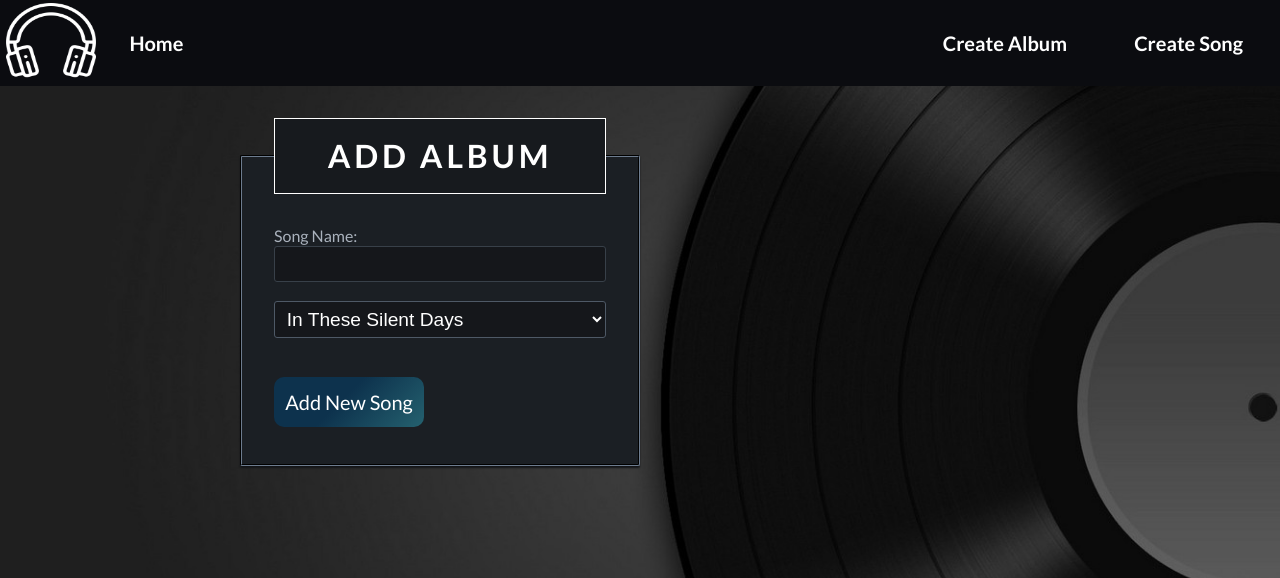
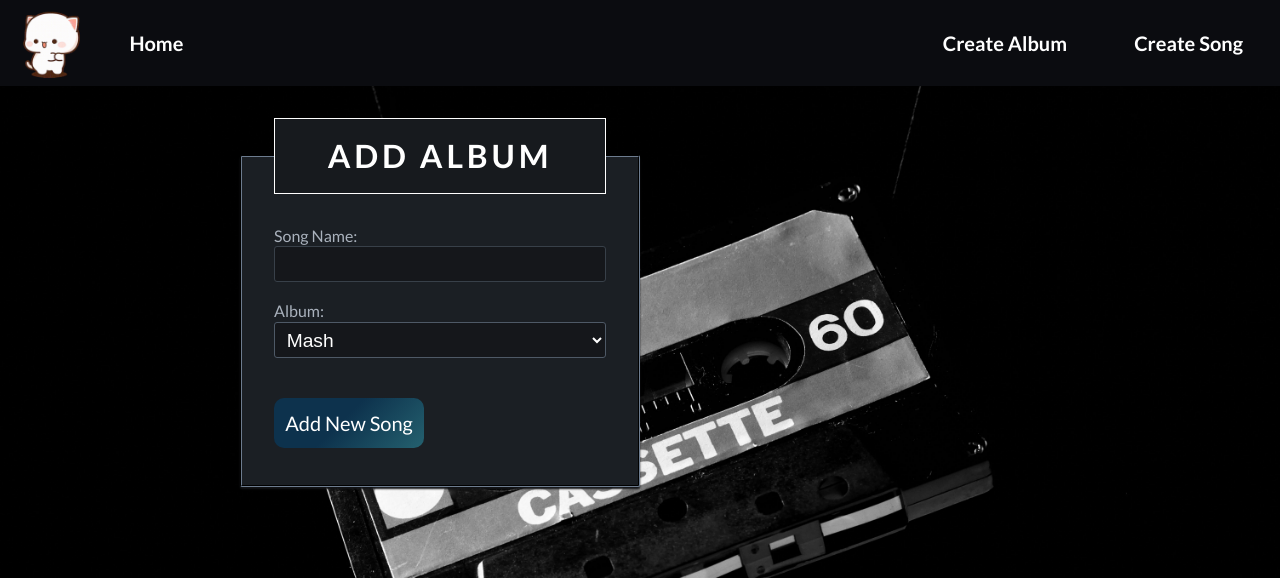
Before and after one commit to tsvtln/WebMusicPlayer, a Django app: page /song/create/ in a window 1280 px wide. Shown: the top 578 px of the page. Run offline with Django 5.2, Linux system fonts and the light colour scheme.

Commit message:
Update
- Changed background
- Imported favicon
- Cute Cat
- Bugfix on song names
- Create album logic
- Edit album logic
- Create song logic
- Django routing changes

```diff
--- /dev/null
+++ b/WebMusicPlayer/musics/forms.py
@@ -0,0 +1,80 @@
+from django import forms
+
+from WebMusicPlayer.common.session_decorator import session_decorator
+from WebMusicPlayer.musics.models import Album, Song
+from WebMusicPlayer.settings import session
+
+
+class AlbumBaseForm(forms.Form):
+    album_name = forms.CharField(
+        label='Album Name: ',
+        max_length=30,
+        required=True,
+    )
+
+    image_url = forms.URLField(
+        label='Album Image URL: ',
+        required=True,
+    )
+
+    price = forms.DecimalField(
+        label='Price: ',
+        required=True,
+        min_value=0.0,
+    )
+
+
+class AlbumCreateForm(AlbumBaseForm):
+
+    @session_decorator(session)
+    def save(self):
+        new_album = Album(
+            album_name=self.cleaned_data['album_name'],
+            image_url=self.cleaned_data['image_url'],
+            price=self.cleaned_data['price'],
+        )
+
+        session.add(new_album)
+
+
+class AlbumEditForm(AlbumBaseForm):
+
+    def save(self, album):
+        album.album_name = self.cleaned_data['album_name']
+        album.image_url = self.cleaned_data['image_url']
+        album.price = self.cleaned_data['price']
+
+
+class AlbumDeleteForm(AlbumBaseForm):
+    ...
+
+
+class SongBaseForm(forms.Form):
+    song_name = forms.CharField(
+        label='Song Name:',
+        max_length=100,
+        required=True,
+    )
+
+    album = forms.ChoiceField(
+        label='Album:',
+        choices=[],
+    )
+
+    @session_decorator(session)
+    def __init__(self, *args, **kwargs):
+        super().__init__(*args, **kwargs)
+
+        albums = session.query(Album).all()
+        self.fields['album'].choices = [(album.id, album.album_name) for album in albums]
+
+
+class SongCreateForm(SongBaseForm):
+    @session_decorator(session)
+    def save(self):
+        new_song = Song(
+            song_name=self.cleaned_data['song_name'],
+            album_id=self.cleaned_data['album'],
+        )
+
+        session.add(new_song)
--- a/WebMusicPlayer/musics/views.py
+++ b/WebMusicPlayer/musics/views.py
@@ -1,6 +1,7 @@
-from django.shortcuts import render
+from django.shortcuts import render, redirect
 
 from WebMusicPlayer.common.session_decorator import session_decorator
+from WebMusicPlayer.musics.forms import SongCreateForm, AlbumCreateForm, AlbumEditForm
 from WebMusicPlayer.musics.models import Album
 from WebMusicPlayer.settings import session
 
@@ -14,10 +15,45 @@ def index(request):
     return render(request, 'common/index.html', context)
 
 def create_album(request):
-    return render(request, 'albums/create-album.html')
 
+    if request.method == 'GET':
+        form = AlbumCreateForm()
+    else:
+        form = AlbumCreateForm(request.POST)
+
+        if form.is_valid():
+            form.save()
+            return redirect('index')
+
+    context = {
+        'form': form,
+    }
+
+    return render(request, 'albums/create-album.html', context)
+
+@session_decorator(session)
 def edit_album(request, pk: int):
-    return render(request, 'albums/edit-album.html')
+    album = session.query(Album).filter(Album.id == pk).first()
+
+    if request.method == 'GET':
+        form = AlbumEditForm(initial={
+            'album_name': album.album_name,
+            'image_url': album.image_url,
+            'price': album.price,
+        })
+
+    else:
+        form = AlbumEditForm(request.POST)
+        if form.is_valid():
+            form.save(album)
+            return redirect('index')
+
+    context = {
+        'album': album,
+        'form': form,
+    }
+
+    return render(request, 'albums/edit-album.html', context)
 
 def delete_album(request, pk: int):
     return render(request, 'albums/delete-album.html')
@@ -31,4 +67,18 @@ def album_details(request, pk: int):
     return render(request, 'albums/album-details.html', context)
 
 def create_song(request):
-    return render(request, 'songs/create-song.html')
+
+    if request.method == 'GET':
+        form = SongCreateForm()
+    else:
+        form = SongCreateForm(request.POST)
+
+        if form.is_valid():
+            form.save()
+            return redirect('index')
+
+    context = {
+        'form': form,
+    }
+
+    return render(request, 'songs/create-song.html', context)
--- a/WebMusicPlayer/settings.py
+++ b/WebMusicPlayer/settings.py
@@ -16,8 +16,7 @@ SECRET_KEY = "django-insecure-a^uc959377vc4py#)7wl#owyyg2grum-3z26x3u0b3id6@*b65
 # SECURITY WARNING: don't run with debug turned on in production!
 DEBUG = True
 
-ALLOWED_HOSTS = []
-
+ALLOWED_HOSTS = ['192.168.0.3', 'localhost', '127.0.0.1']
 
 # Application definition
 
--- a/static/css/home.css
+++ b/static/css/home.css
@@ -1,5 +1,5 @@
 body {
-    background-image: url('/static/images/back.jpg');
+    background-image: url('/static/images/back_1.jpg');
     background-size: cover;
 }
 
--- a/templates/albums/album-details.html
+++ b/templates/albums/album-details.html
@@ -18,7 +18,7 @@
                 <h4>Price: ${{ album.price }}</h4>
                 <h4>Songs:
                     {% for song in album.songs %}
-                        <a> href="#"> {{ song.song_name }} </a>
+                        <a href="#"> {{ song.song_name }} </a>
                         {% if not forloop.last %} | {% endif %}
                     {% endfor %}
                 </h4>
--- a/templates/common/base.html
+++ b/templates/common/base.html
@@ -8,6 +8,7 @@
     <title>My Music App</title>
     <!-- Static Load -->
     <link rel="stylesheet" href="{% static 'css/style.css' %}"/>
+    <link rel="icon" href="/static/images/favicon.ico" type="image/x-icon">
 </head>
 
 <body>
@@ -16,7 +17,7 @@
     <!-- Navigation Bar -->
     <header>
         <nav>
-            <img src="{% static 'images/headphones.png' %}" alt="headphones">
+            <img src="{% static 'images/cute-dancing.gif' %}" alt="headphones">
             <a href="{% url 'index' %}">Home</a><ul></ul>
             <ul>
                 <li><a href="{% url 'create_album' %}">Create Album</a></li>
--- a/templates/songs/create-song.html
+++ b/templates/songs/create-song.html
@@ -3,20 +3,23 @@
 <!--Create Page-->
 <section class="createPage">
 
-    <form>
+    <form action="{% url 'create_song' %}" method="post">
         <fieldset>
             <legend>Add Album</legend>
             <div class="container">
 
-                <!-- Form for Song Album -->
-                <label for="name">Song Name:</label>
-                <input id="name" type="text" required>
+                {{ form }}
+                {% csrf_token %}
 
-                <select name="album" id="id_album">
-                    <option value="1">In These Silent Days</option>
-                    <option value="2">The Dark Side of the Moon</option>
-                    <option value="3">Melodrama</option>
-                </select>
+{#                <!-- Form for Song Album -->#}
+{#                <label for="name">Song Name:</label>#}
+{#                <input id="name" type="text" required>#}
+{##}
+{#                <select name="album" id="id_album">#}
+{#                    <option value="1">In These Silent Days</option>#}
+{#                    <option value="2">The Dark Side of the Moon</option>#}
+{#                    <option value="3">Melodrama</option>#}
+{#                </select>#}
 
                 <!-- Button for Song Album -->
                 <button class="add-song" type="submit">Add New Song</button>
```
Also changed, not shown: templates/albums/create-album.html (+12 -9 lines), templates/albums/edit-album.html (+12 -10 lines), music_db.sqlite3, static/images/back.jpg (deleted), static/images/back_1.jpg (added), static/images/cute-dancing.gif (added), static/images/favicon.ico (renamed from favicon.ico), static/images/msc.gif (added).
